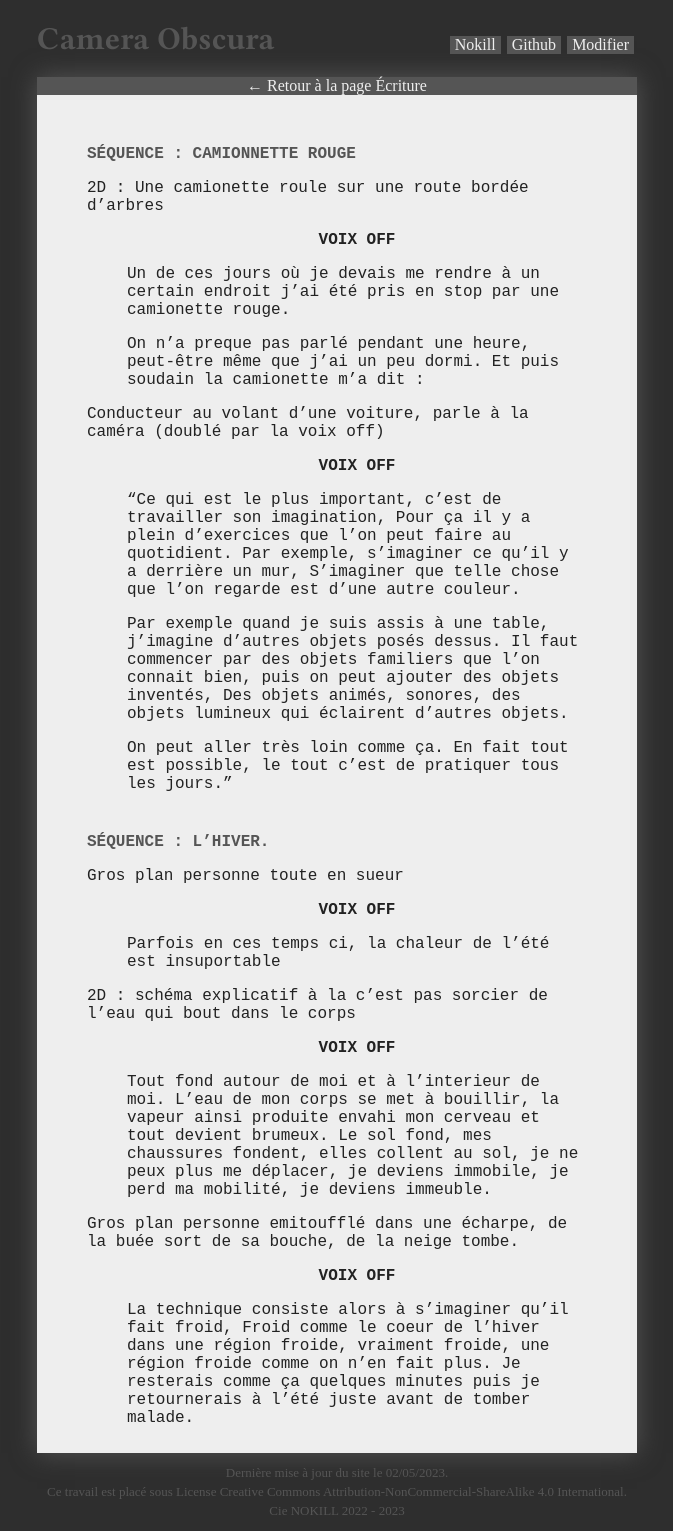
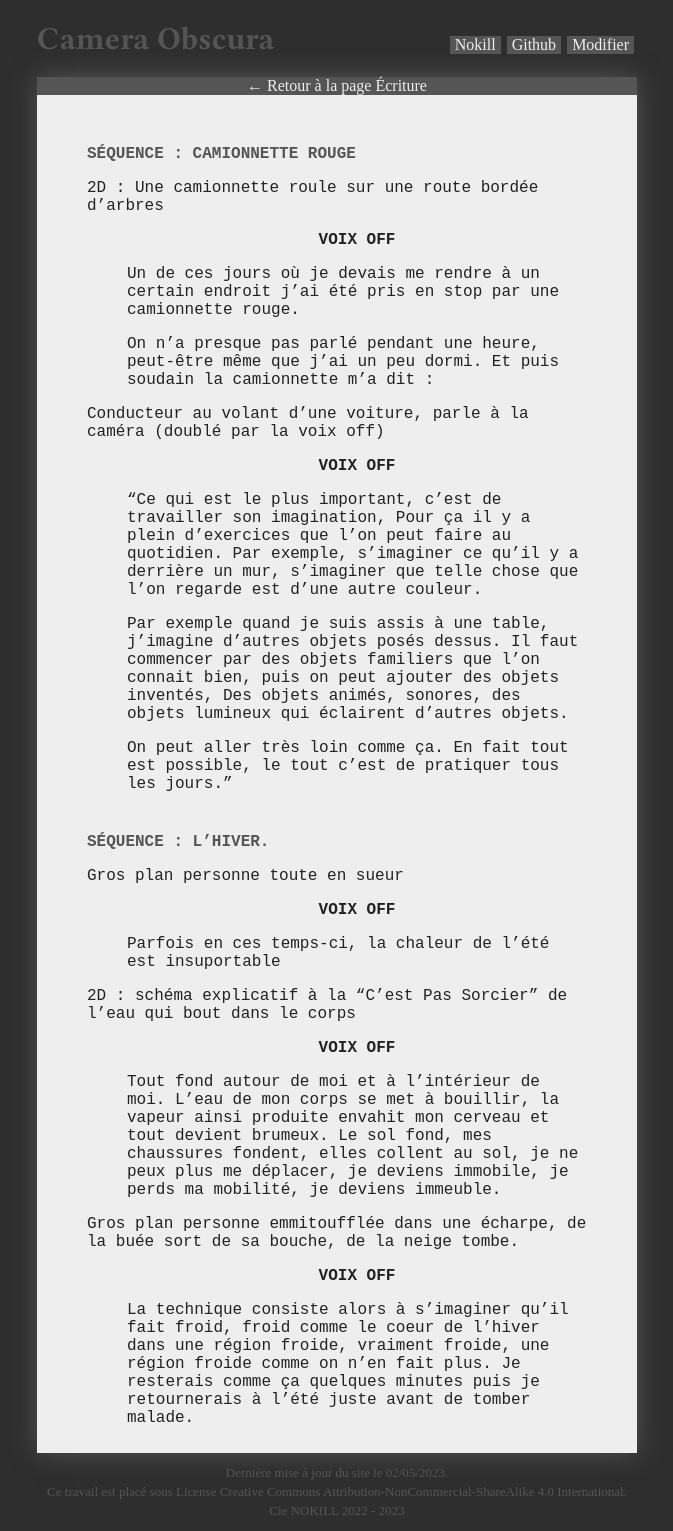
Before and after one commit to virginienokill/camera-obscura, a Jekyll site: the page built from contenu/ecriture/sequences.md, in a window 1280 px wide. Shown: the whole page, without its empty margins (303-976 px from the left). Built offline with Jekyll 4.4.1, drawn with Linux system fonts in a browser that asks for light colours; some web fonts are replaced; our own code applies the rules of GitHub Pages for plain Markdown files; the repository's description, which GitHub fills in, is left out.

Commit message:
Update sequences.md

```diff
--- a/contenu/ecriture/sequences.md
+++ b/contenu/ecriture/sequences.md
@@ -4,19 +4,19 @@
 
 ## Séquence : Camionnette rouge
 
-*2D : Une camionette roule sur une route bordée d'arbres*
+*2D : Une camionnette roule sur une route bordée d'arbres*
 
 **VOIX OFF**
 
-Un de ces jours où je devais me rendre à un certain endroit j'ai été pris en stop par une camionette rouge.
+Un de ces jours où je devais me rendre à un certain endroit j'ai été pris en stop par une camionnette rouge.
 
-On n'a preque pas parlé pendant une heure, peut-être même que j'ai un peu dormi. Et puis soudain la camionette m'a dit :
+On n'a presque pas parlé pendant une heure, peut-être même que j'ai un peu dormi. Et puis soudain la camionnette m'a dit :
 
 *Conducteur au volant d'une voiture, parle à la caméra (doublé par la voix off)*
 
 **VOIX OFF**
 
-"Ce qui est le plus important, c'est de travailler son imagination, Pour ça il y a plein d'exercices que l'on peut faire au quotidient. Par exemple, s'imaginer ce qu'il y a derrière un mur, S'imaginer que telle chose que l'on regarde est d'une autre couleur.
+"Ce qui est le plus important, c'est de travailler son imagination, Pour ça il y a plein d'exercices que l'on peut faire au quotidien. Par exemple, s'imaginer ce qu'il y a derrière un mur, s'imaginer que telle chose que l'on regarde est d'une autre couleur.
 
 Par exemple quand je suis assis à une table, j'imagine d'autres objets posés dessus. Il faut commencer par des objets familiers que l'on connait bien, puis on peut ajouter des objets inventés, Des objets animés, sonores, des objets lumineux qui éclairent d'autres objets.
 
@@ -29,16 +29,16 @@
 
 **VOIX OFF**
 
-Parfois en ces temps ci, la chaleur de l'été est insuportable
+Parfois en ces temps-ci, la chaleur de l'été est insuportable
 
-*2D : schéma explicatif à la c'est pas sorcier de l'eau qui bout dans le corps*
+*2D : schéma explicatif à la "C'est Pas Sorcier" de l'eau qui bout dans le corps*
 
 **VOIX OFF**
 
-Tout fond autour de moi et à l'interieur de moi. L'eau de mon corps se met à bouillir, la vapeur ainsi produite envahi mon cerveau et tout devient brumeux. Le sol fond, mes chaussures fondent, elles collent au sol, je ne peux plus me déplacer, je deviens immobile, je perd ma mobilité, je deviens immeuble.
+Tout fond autour de moi et à l'intérieur de moi. L'eau de mon corps se met à bouillir, la vapeur ainsi produite envahit mon cerveau et tout devient brumeux. Le sol fond, mes chaussures fondent, elles collent au sol, je ne peux plus me déplacer, je deviens immobile, je perds ma mobilité, je deviens immeuble.
 
-*Gros plan personne emitoufflé dans une écharpe, de la buée sort de sa bouche, de la neige tombe.*
+*Gros plan personne emmitoufflée dans une écharpe, de la buée sort de sa bouche, de la neige tombe.*
 
 **VOIX OFF**
 
-La technique consiste alors à s'imaginer qu'il fait froid, Froid comme le coeur de l'hiver dans une région froide, vraiment froide, une région froide comme on n'en fait plus. Je resterais comme ça quelques minutes puis je retournerais à l'été juste avant de tomber malade.
+La technique consiste alors à s'imaginer qu'il fait froid, froid comme le coeur de l'hiver dans une région froide, vraiment froide, une région froide comme on n'en fait plus. Je resterais comme ça quelques minutes puis je retournerais à l'été juste avant de tomber malade.
```
